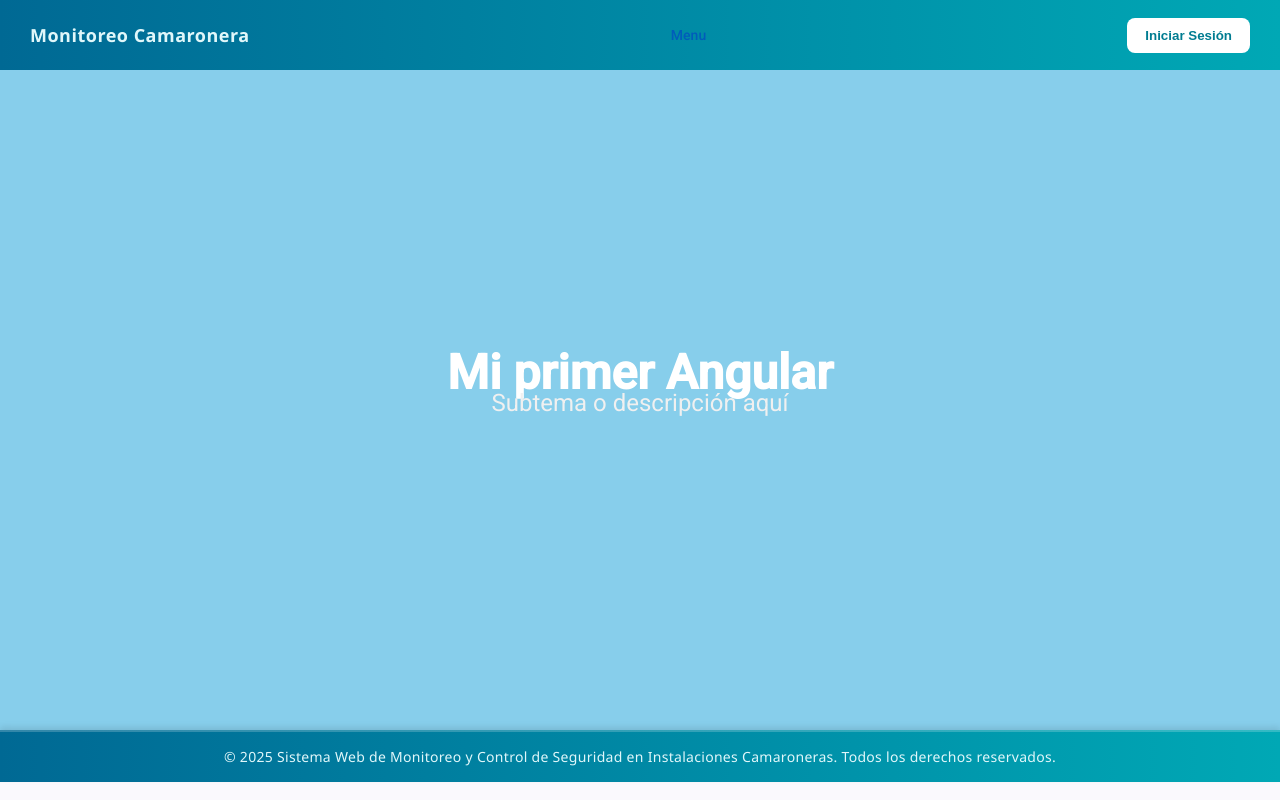
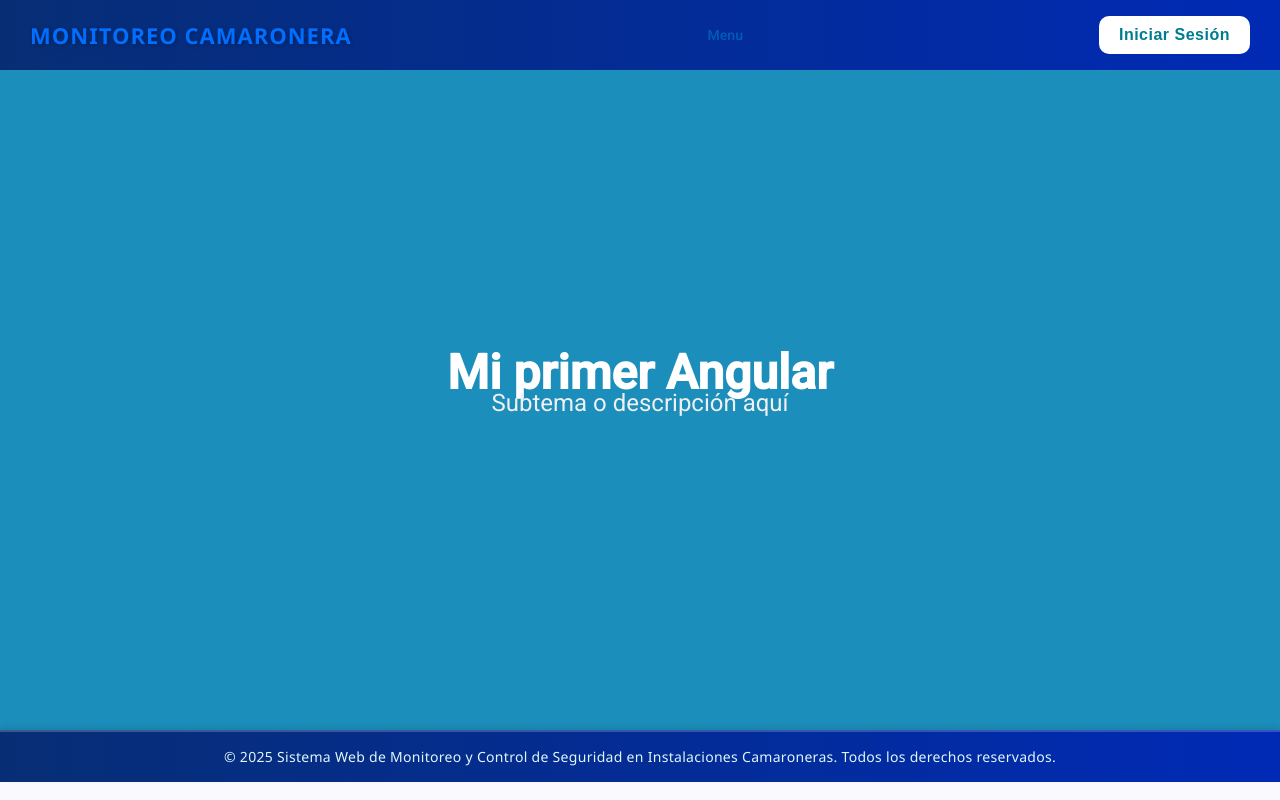
Before and after one commit to Jeanferx/Proyecto-BASE-, an Angular app: page / in a window 1280 px wide. Built offline with nearby package versions, Linux system fonts and the light colour scheme.

Commit message:
styles(css)
Cambios en el estilo del copyright, menu, principal

```diff
--- a/src/app/copyright/copyright.css
+++ b/src/app/copyright/copyright.css
@@ -1,6 +1,6 @@
 /* Estilo del texto de copyright */
 .copyright-text {
-    background: linear-gradient(90deg, #006994, #00a8b5);
+    background: linear-gradient(90deg, #072e75, #002ab5);
     /* azul marino a turquesa */
     color: #e0f7fa;
     /* azul claro */
--- a/src/app/menu/menu.css
+++ b/src/app/menu/menu.css
@@ -1,35 +1,51 @@
 /* Estilo del menú principal */
 .menu {
-    background: linear-gradient(90deg, #006994, #00a8b5);
-    /* azul marino → turquesa */
+    background: linear-gradient(90deg, #072e75, #002ab5);
+    /* azul profundo → turquesa */
     color: white;
     display: flex;
     justify-content: space-between;
     align-items: center;
     padding: 15px 30px;
-    box-shadow: 0 4px 8px rgba(0, 0, 0, 0.2);
-    font-family: "Segoe UI", Tahoma, Geneva, Verdana, sans-serif;
+    box-shadow: 0 4px 8px rgba(0, 0, 0, 0.25);
+    font-family: "Poppins", "Segoe UI", Tahoma, Geneva, Verdana, sans-serif;
 }
 
 /* Texto del encabezado */
 .Encabezado p {
-    font-size: 18px;
+    font-size: 22px;
+    font-weight: 700;
+    letter-spacing: 1px;
+    margin: 0;
+    color: #006eff;
+    /* amarillo suave contrastante */
+    text-transform: uppercase;
+    text-shadow: 1px 1px 4px rgba(0, 0, 0, 0.3);
+}
+
+/* Botones de menú (Angular Material) */
+button[mat-button] {
+    color: #e0f7fa;
+    font-size: 16px;
     font-weight: 600;
-    letter-spacing: 0.5px;
-    margin: 0;
-    color: #e0f7fa;
-    /* azul claro suave */
+    transition: color 0.3s ease, transform 0.2s ease;
+}
+
+button[mat-button]:hover {
+    color: #36c7af;
+    transform: translateY(-2px);
 }
 
 /* Botón de inicio de sesión */
 .login-button {
     background-color: #ffffff;
     color: #007c91;
-    /* tono azul petróleo */
     border: none;
-    padding: 10px 18px;
-    border-radius: 8px;
+    padding: 10px 20px;
+    border-radius: 10px;
     font-weight: bold;
+    font-size: 16px;
+    letter-spacing: 0.5px;
     cursor: pointer;
     transition: all 0.3s ease;
 }
@@ -38,7 +54,7 @@
 .login-button:hover {
     background-color: #007c91;
     color: white;
-    transform: scale(1.05);
+    transform: scale(1.08);
 }
 
 /* Adaptación a pantallas pequeñas */
@@ -49,7 +65,7 @@
     }
 
     .Encabezado p {
-        font-size: 16px;
+        font-size: 18px;
         margin-bottom: 10px;
     }
 }
--- a/src/app/principal/principal.css
+++ b/src/app/principal/principal.css
@@ -2,7 +2,7 @@
 .main-content {
     height: calc(90vh - 60px);
     /* altura total menos el menú */
-    background-color: #87CEEB;
+    background-color: #1b8ebb;
     /* celeste */
     display: flex;
     flex-direction: column;
```
